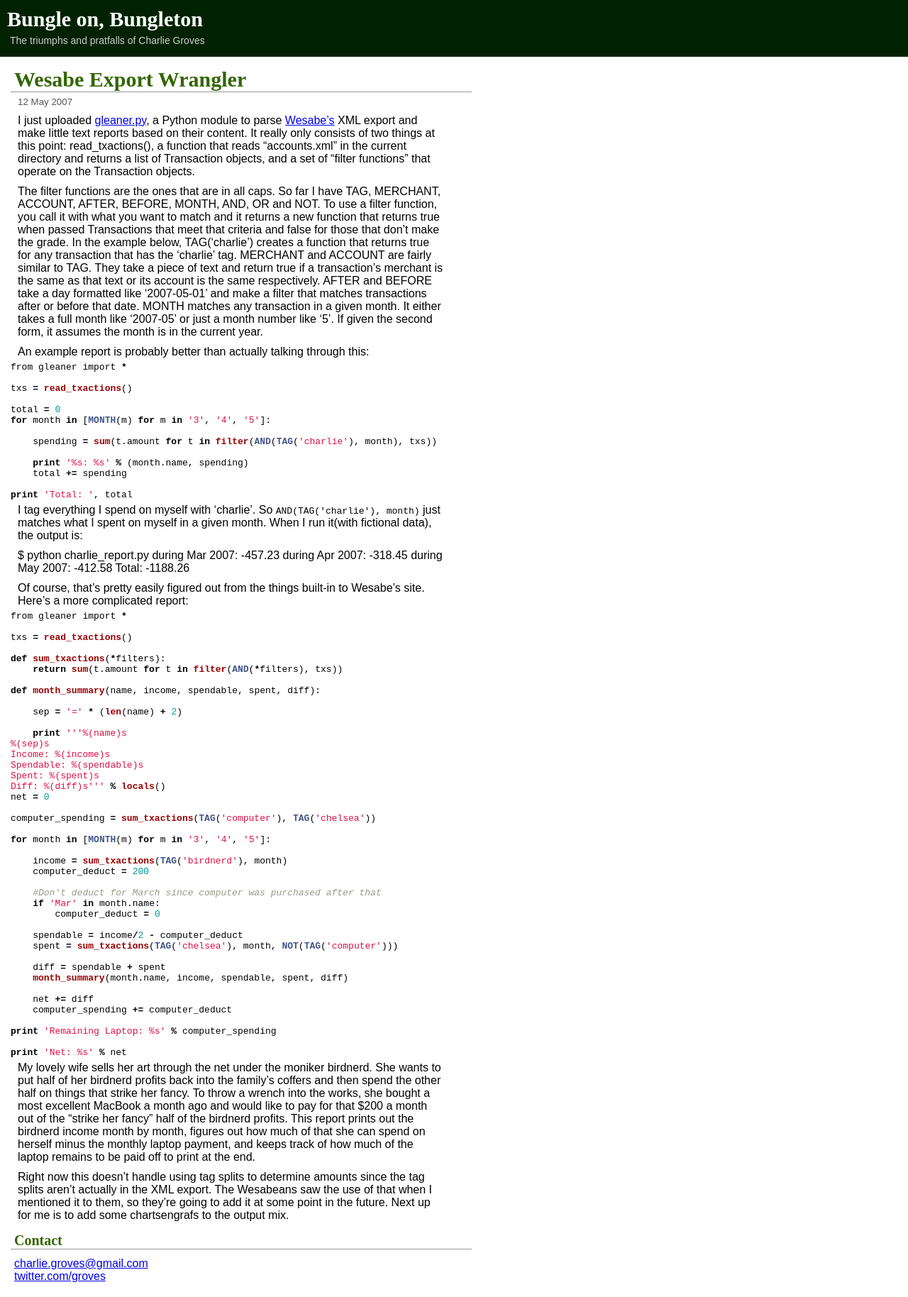
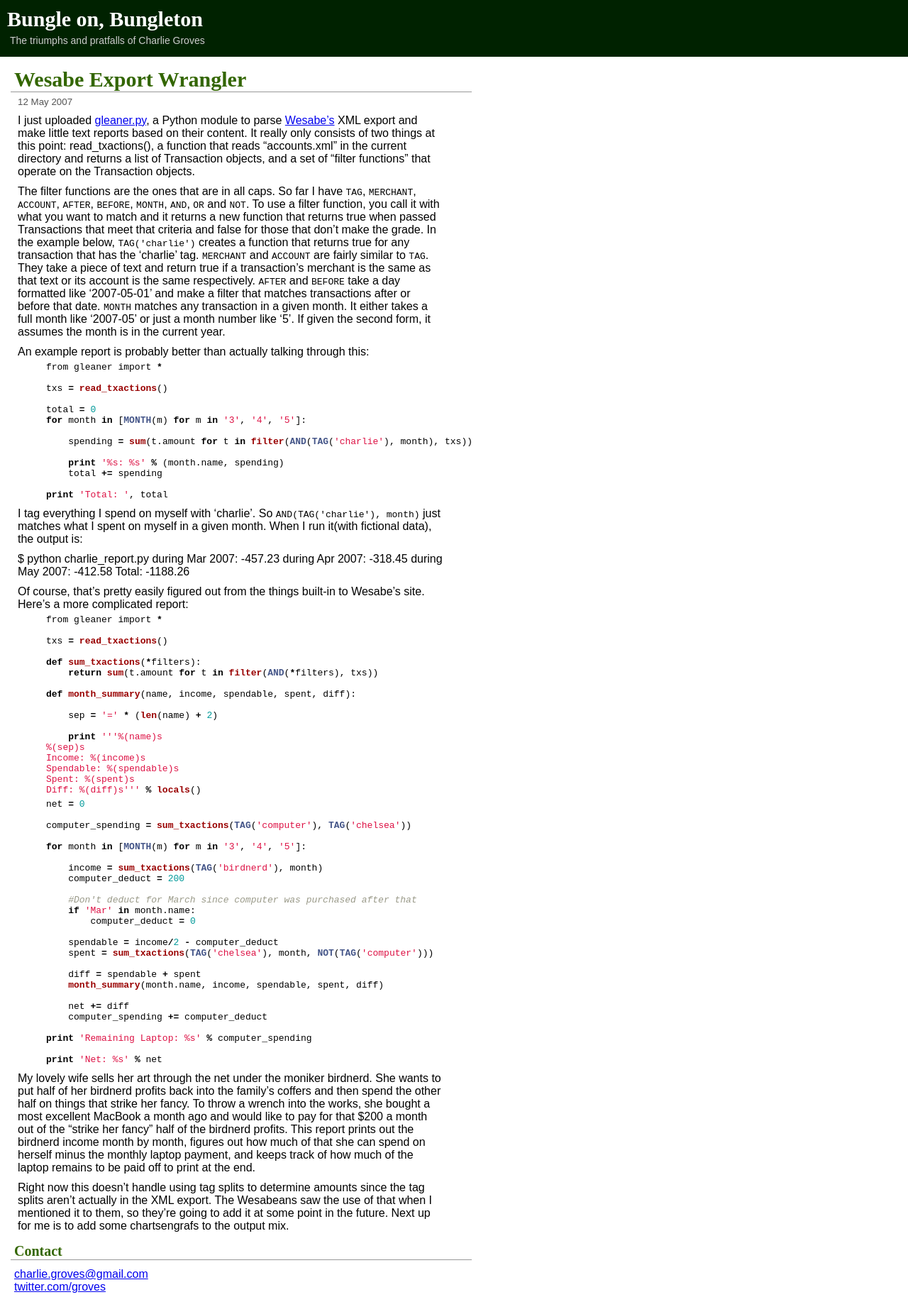
Before and after one commit to groves/groves.github.com, a Jekyll site: the page built from _posts/2007-05-12-wesabe-export-wrangler.markdown, in a window 1280 px wide. Shown: the whole page at 71% size. Built offline with Jekyll 4.4.1, drawn with Linux system fonts in a browser that asks for light colours.

Commit message:
Finish importing my extensive archives

```diff
--- a/_posts/2007-05-12-wesabe-export-wrangler.markdown
+++ b/_posts/2007-05-12-wesabe-export-wrangler.markdown
@@ -5,7 +5,15 @@ title: Wesabe Export Wrangler
 
 I just uploaded [gleaner.py](http://sevorg.org/wesabe/gleaner.py), a Python module to parse [Wesabe's](http://wesabe.com/) XML export and make little text reports based on their content. It really only consists of two things at this point: read_txactions(), a function that reads "accounts.xml" in the current directory and returns a list of Transaction objects, and a set of "filter functions" that operate on the Transaction objects.
 
-The filter functions are the ones that are in all caps. So far I have TAG, MERCHANT, ACCOUNT, AFTER, BEFORE, MONTH, AND, OR and NOT. To use a filter function, you call it with what you want to match and it returns a new function that returns true when passed Transactions that meet that criteria and false for those that don't make the grade. In the example below, TAG('charlie') creates a function that returns true for any transaction that has the 'charlie' tag. MERCHANT and ACCOUNT are fairly similar to TAG. They take a piece of text and return true if a transaction's merchant is the same as that text or its account is the same respectively. AFTER and BEFORE take a day formatted like '2007-05-01' and make a filter that matches transactions after or before that date. MONTH matches any transaction in a given month. It either takes a full month like '2007-05' or just a month number like '5'. If given the second form, it assumes the month is in the current year.
+The filter functions are the ones that are in all caps. So far I have `TAG`, `MERCHANT`, `ACCOUNT`,
+`AFTER`, `BEFORE`, `MONTH`, `AND`, `OR` and `NOT`. To use a filter function, you call it with what
+you want to match and it returns a new function that returns true when passed Transactions that meet
+that criteria and false for those that don't make the grade. In the example below, `TAG('charlie')`
+creates a function that returns true for any transaction that has the 'charlie' tag. `MERCHANT` and
+`ACCOUNT` are fairly similar to `TAG`. They take a piece of text and return true if a transaction's
+merchant is the same as that text or its account is the same respectively. `AFTER` and `BEFORE` take
+a day formatted like '2007-05-01' and make a filter that matches transactions after or before that
+date. `MONTH` matches any transaction in a given month. It either takes a full month like '2007-05' or just a month number like '5'. If given the second form, it assumes the month is in the current year.
 
 An example report is probably better than actually talking through this:
 
--- a/css/screen.css
+++ b/css/screen.css
@@ -79,6 +79,10 @@ ol {
      list-style: none;
 }
 
+pre {
+    padding: 0 0 5px 25px;
+}
+
 tr .title, tr .time {
     float: right;
     padding: 0 5px 0 0;
--- a/css/syntax.css
+++ b/css/syntax.css
@@ -1,4 +1,4 @@
-.highlight  { background: #ffffff; }
+.highlight  { padding-left: 25px; background: #ffffff; }
 .highlight .c { color: #999988; font-style: italic } /* Comment */
 .highlight .err { color: #a61717; background-color: #e3d2d2 } /* Error */
 .highlight .k { font-weight: bold } /* Keyword */
```
Also changed, not shown: _posts/2007-05-06-nailgun-jython.markdown (added, +49 -0 lines), _posts/2007-05-08-wesabe-export-downloader.markdown (added, +12 -0 lines), _posts/2007-05-11-jython-22b2-release.markdown (added, +13 -0 lines).
